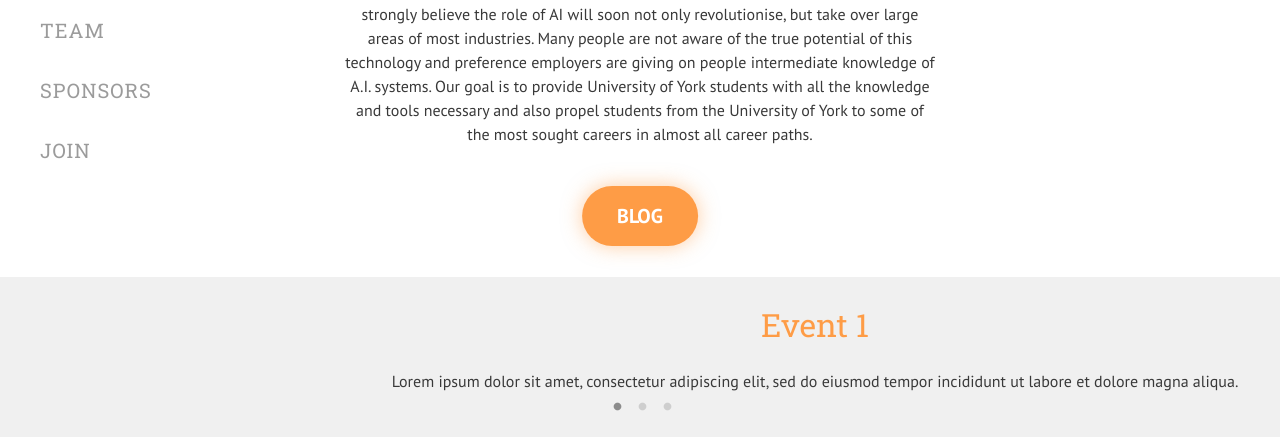
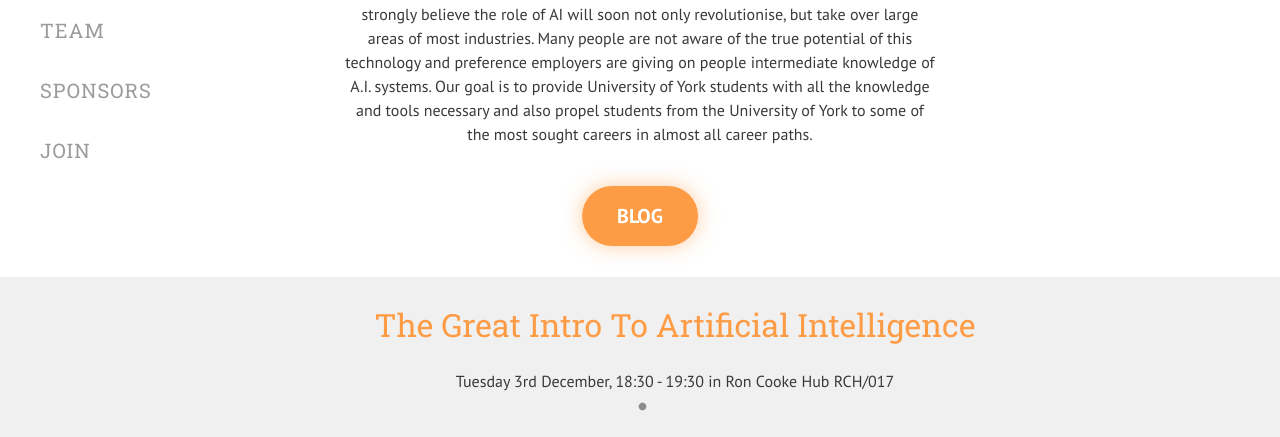
Before and after one commit to marcelmiro/YorkAI, a plain HTML site: page index.html in a window 1280 px wide. Shown: the part 363-800 px from the top of the page. Drawn offline with nearby package versions, Linux system fonts and the light colour scheme; some packages are replaced by stand-ins of ours.

Commit message:
Add event

```diff
--- a/index.html
+++ b/index.html
@@ -63,9 +63,10 @@
 <div id="eventSection">
     <div class="wrapper">
         <div class="slider-card">
-            <a href="#" target="_blank" class="underline h3">Event 1</a>
-            <p>Lorem ipsum dolor sit amet, consectetur adipiscing elit, sed do eiusmod tempor incididunt ut labore et dolore magna aliqua.</p>
+            <a href="#" target="_blank" class="underline h3">The Great Intro To Artificial Intelligence</a>
+            <p>Tuesday 3rd December, 18:30 - 19:30 in Ron Cooke Hub RCH/017</p>
         </div>
+        <!--
         <div class="slider-card">
             <a href="#" target="_blank" class="underline h3">Event 2</a>
             <p>Lorem ipsum dolor sit amet, consectetur adipiscing elit, sed do eiusmod tempor incididunt ut labore et dolore magna aliqua.</p>
@@ -74,6 +75,7 @@
             <a href="#" target="_blank" class="underline h3">Event 3</a>
             <p>Lorem ipsum dolor sit amet, consectetur adipiscing elit, sed do eiusmod tempor incididunt ut labore et dolore magna aliqua.</p>
         </div>
+        -->
     </div>
 </div>
 
```
